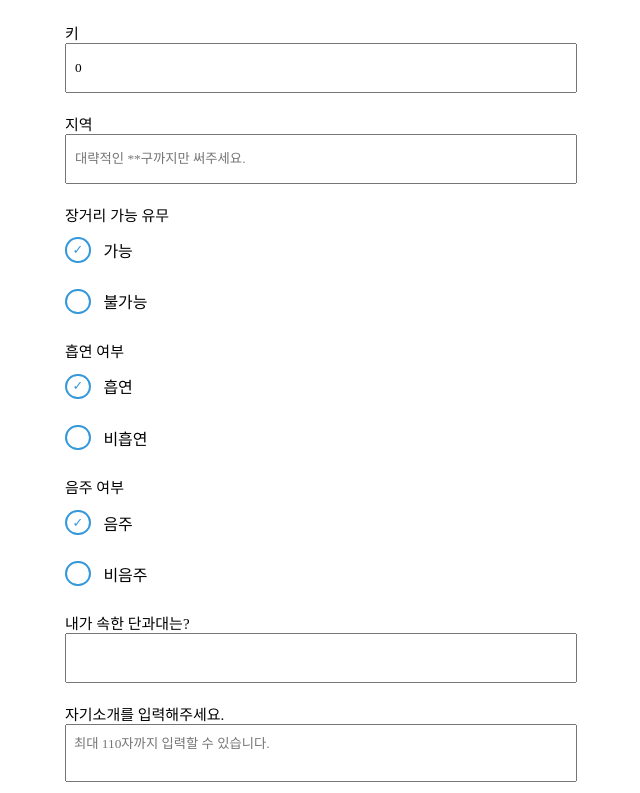
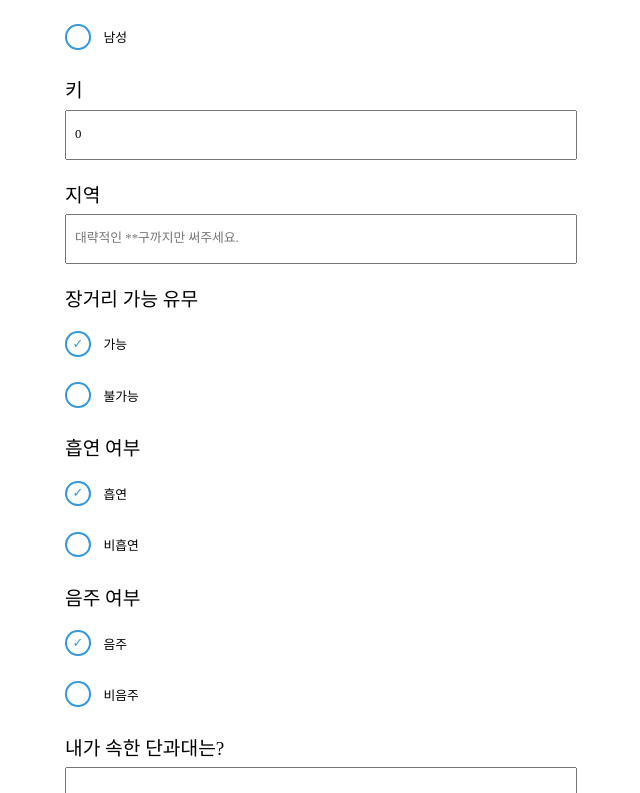
Before and after one commit to Friend-FE/FE, a React (Create React App) app: page /MyPage/ModifyingInfo in a window 1280 px wide. Shown: the part 1387-2180 px from the top of the page, without its empty margins (319-959 px from the left). Built offline with nearby package versions, Linux system fonts and the light colour scheme; a web font is replaced by a local one.

Commit message:
정보 입력, 정보 수정 css 수정

```diff
--- a/src/components/CircleCheckbox/CircleCheckbox.jsx
+++ b/src/components/CircleCheckbox/CircleCheckbox.jsx
@@ -67,4 +67,5 @@ const CheckboxContainer = styled.div`
 
 const CheckboxLabel = styled.label`
   margin-left: 1vw;
+  font-size: 1vw;
 `;
--- a/src/components/LimitInputForm/LimitInputForm.jsx
+++ b/src/components/LimitInputForm/LimitInputForm.jsx
@@ -31,10 +31,13 @@ const Textarea = styled.textarea`
   height: 40px;
   padding: 8px;
   margin-bottom: 10px;
+  font-size:1vw;
+
   resize: none;
   @media screen and (max-width: 970px) {
     height:20px;
-    font-size:0.7rem;
+    font-size:1vw;
+
   }
 `;
 
--- a/src/components/MyPage_Component/ModifyingInfo.jsx
+++ b/src/components/MyPage_Component/ModifyingInfo.jsx
@@ -188,7 +188,7 @@ export default function Modifying_info() {
             autoComplete="new-password"
           />
           {wrongPW ? <p>비밀번호가 틀립니다.</p> : ""}
-          <InfoMessage>기본 정보 수정.&nbsp;<p>*</p></InfoMessage>
+          <InfoMessage>기본 정보 수정&nbsp;<p>*</p></InfoMessage>
           <InfoName>닉네임</InfoName>
           <Input
             type="text"
@@ -398,15 +398,17 @@ const Input = styled.input`
   height: 30px;
   padding: 8px;
   margin-bottom: 20px;
+  font-size: 1vw;
   @media screen and (max-width: 700px) {
     height: 15px;
-    font-size:0.7rem;
+    font-size: 1vw;
   }
 `;
 
 // 칸 마다 입력해야하는 정보 알려주는 작은 텍스트
 const InfoName = styled.div`
-  font-size: 15px;
+  font-size: 1.5vw;
+  margin-bottom: 0.5vw;
 `;
 
 //취소, 이어서 가입 버튼
--- a/src/pages/Signup/SignupInfo.jsx
+++ b/src/pages/Signup/SignupInfo.jsx
@@ -340,7 +340,7 @@ const Separator = styled.div`
 
 //어떤 정보를 입력해야하는지, 알려주는 텍스트
 const InfoMessage = styled.div`
-  margin-bottom: 2vw;
+  margin-bottom: 1.5vw;
   align-items:flex-end ;
   justify-content: center;
   font-size: 2vw;
@@ -351,7 +351,7 @@ const InfoMessage = styled.div`
     margin-bottom: 1vw;
   }
   @media screen and (max-width: 970px) {
-    font-size:2.5vw;
+    /* font-size:2.5vw; */
   }
 `;
 
@@ -366,15 +366,19 @@ const Input = styled.input`
   height: 3vw;
   padding: 1vw;
   margin-bottom: 3vw;
+
+  font-size: 1vw;
   @media screen and (max-width: 700px) {
     height: 5vw;
-    font-size:3vw;
+    font-size: 1vw;
+
   }
 `;
 
 // 칸 마다 입력해야하는 정보 알려주는 작은 텍스트
 const InfoName = styled.div`
-  font-size: 2vw;
+  font-size: 1.5vw;
+  margin-bottom: 0.5vw;
 `;
 
 //취소, 이어서 가입 버튼
@@ -385,7 +389,7 @@ const ButtonContainer = styled.div`
 `;
 
 const CancelButton = styled.button`
-  font-weight : 1vw;
+  font-weight : 2vw;
   border: none;
   cursor: pointer;
   width: 15vw;
@@ -394,7 +398,7 @@ const CancelButton = styled.button`
   box-shadow: -2px 8px 6.1px 0px rgba(0, 0, 0, 0.25);
   color: #000;
   background-color: #ffffff;
-  @media screen and (max-width: 400px) {
+  @media screen and (max-width: 700px) {
     font-size : 2vw;
     width: 35vw;
     height : 7vw;
@@ -414,7 +418,7 @@ const SubmitButton = styled.button`
   background-color:#8BE3FF;
   text-align:center;
 
-  @media screen and (max-width: 400px) {
+  @media screen and (max-width: 700px) {
     font-size : 2vw;
     width: 35vw;
     height : 7vw;
```
